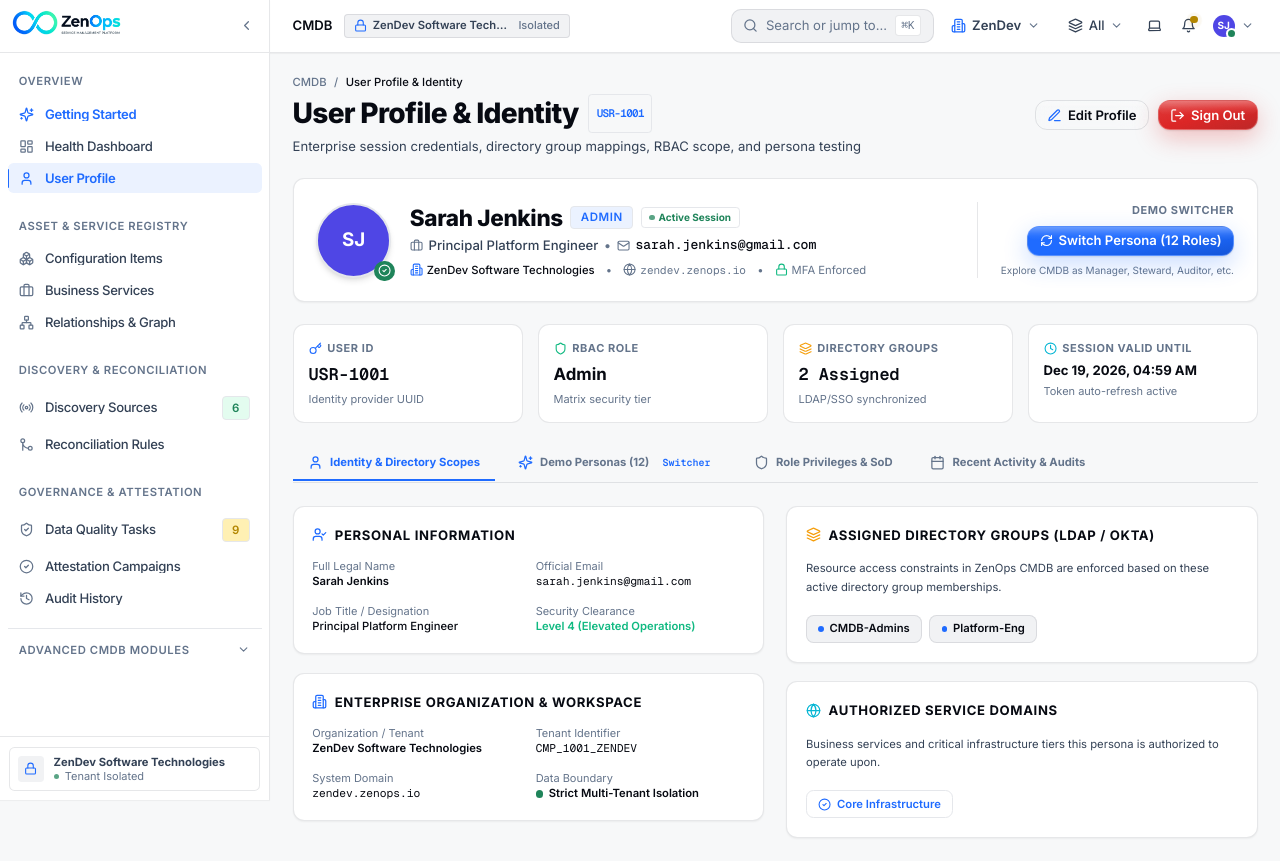
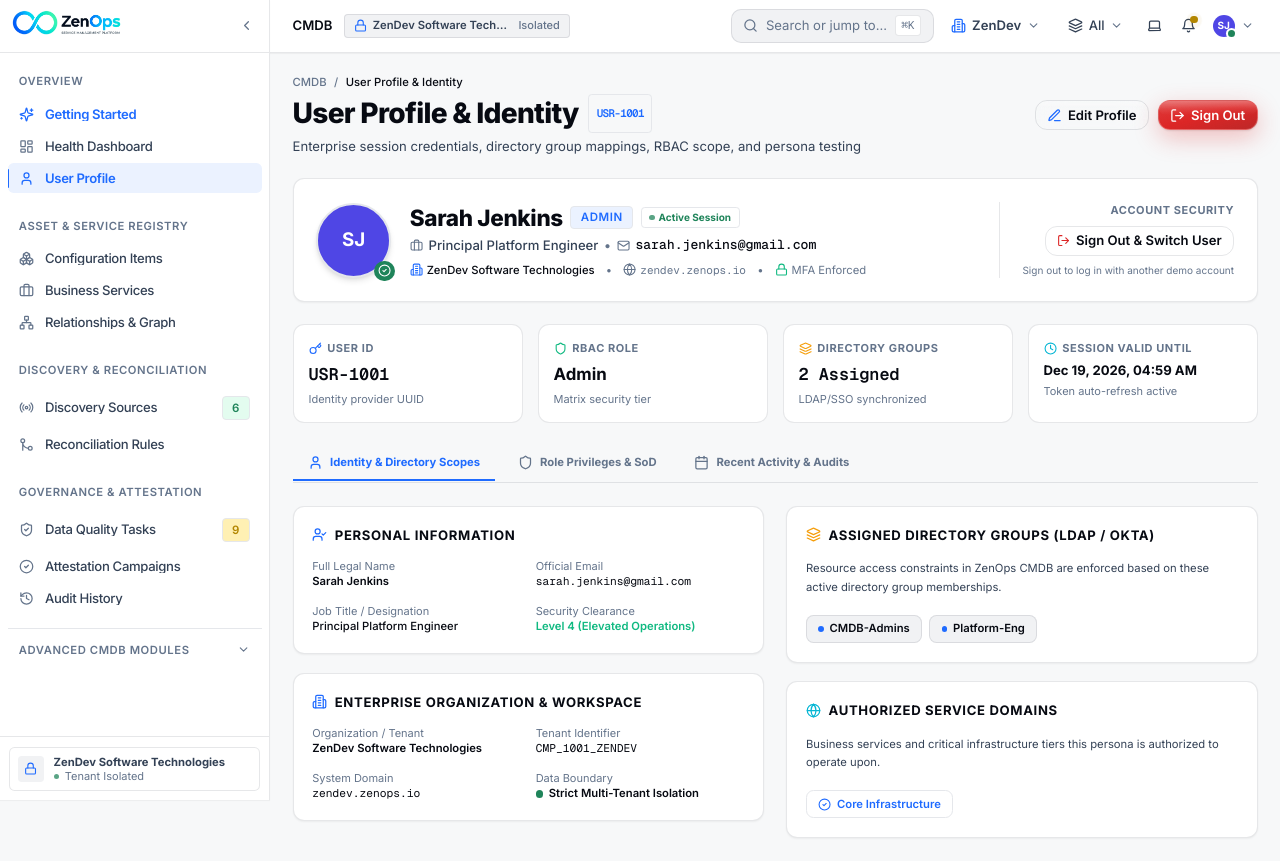
Before and after one commit to soundharyaprakash/Zenops-frontend-desgin, a Next.js app: page /profile in a window 1280 px wide. Built offline with nearby package versions, Linux system fonts and the light colour scheme.

Commit message:
fix(profile): remove in-app persona switchers so switching accounts requires explicit logout and login

```diff
--- a/src/components/layout/Header.tsx
+++ b/src/components/layout/Header.tsx
@@ -427,33 +427,6 @@ export function Header({ onOpenMobileSidebar, collapsed }: HeaderProps) {
                   </Link>
                 </div>
 
-                {/* Role Switcher Matrix */}
-                <div className="py-2 border-b border-border">
-                  <p className="px-2.5 text-[10px] font-bold uppercase tracking-wider text-muted mb-1 flex items-center justify-between">
-                    <span>View as role (Demo)</span>
-                    <span className="text-[9px] text-primary font-normal">12 Roles</span>
-                  </p>
-                  <div className="space-y-0.5 max-h-56 overflow-y-auto scrollbar-thin pr-1">
-                    {ALL_HUMAN_ROLES.map((role) => (
-                      <button
-                        key={role}
-                        type="button"
-                        onClick={() => {
-                          setUserRole(role);
-                          setProfileOpen(false);
-                        }}
-                        className={cn(
-                          "w-full text-left px-2.5 py-1.5 rounded-[3px] flex items-center justify-between text-xs transition-colors",
-                          userRole === role ? "bg-selected text-primary font-semibold" : "hover:bg-sunken text-default"
-                        )}
-                      >
-                        <span className="truncate pr-2">{role}</span>
-                        {userRole === role && <Check className="w-3.5 h-3.5 text-primary shrink-0" />}
-                      </button>
-                    ))}
-                  </div>
-                </div>
-
                 <div className="pt-1.5 space-y-0.5 text-secondary">
                   <Link
                     href="/profile"
--- a/src/components/profile/UserProfileView.tsx
+++ b/src/components/profile/UserProfileView.tsx
@@ -36,16 +36,15 @@ import { Input } from "@/components/ui/Input";
 import { cn } from "@/lib/utils";
 
 export function UserProfileView() {
-  const { session, userRole, activeTenant, auditHistory, logout, switchUser, updateUserProfile } = useCMDB();
+  const { session, userRole, activeTenant, auditHistory, logout, updateUserProfile } = useCMDB();
 
-  const [activeTab, setActiveTab] = useState<"overview" | "personas" | "permissions" | "activity">("overview");
+  const [activeTab, setActiveTab] = useState<"overview" | "permissions" | "activity">("overview");
   const [isEditModalOpen, setIsEditModalOpen] = useState(false);
 
   // Edit form state
   const [editName, setEditName] = useState(session?.name || "");
   const [editTitle, setEditTitle] = useState(session?.title || "");
 
-  const demoAccounts = AuthService.getDemoAccounts();
   const allUsers = AuthService.getAllUsers();
 
   // Find user's full data record
@@ -61,13 +60,6 @@ export function UserProfileView() {
       title: editTitle.trim(),
     });
     setIsEditModalOpen(false);
-  };
-
-  const handleSwitchPersona = (demoEmail: string) => {
-    const switched = AuthService.switchToDemoUser(demoEmail);
-    if (switched) {
-      switchUser(switched);
-    }
   };
 
   // Recent user activity from audit history
@@ -196,21 +188,22 @@ export function UserProfileView() {
             </div>
           </div>
 
-          {/* Quick Persona Switcher CTA */}
+          {/* Account Security & Sign Out CTA */}
           <div className="flex flex-col sm:flex-row md:flex-col items-start md:items-end justify-center gap-2 shrink-0 border-t md:border-t-0 md:border-l border-border pt-4 md:pt-0 md:pl-6">
             <span className="text-[11px] font-bold uppercase tracking-wider text-text-muted">
-              Demo Switcher
+              Account Security
             </span>
             <Button
               size="sm"
-              variant="primary"
-              leftIcon={<RefreshCw className="w-3.5 h-3.5" />}
-              onClick={() => setActiveTab("personas")}
+              variant="outline"
+              leftIcon={<LogOut className="w-3.5 h-3.5 text-danger" />}
+              onClick={logout}
+              className="hover:border-danger/40 hover:text-danger"
             >
-              Switch Persona (12 Roles)
+              Sign Out & Switch User
             </Button>
             <span className="text-[10px] text-text-muted">
-              Explore CMDB as Manager, Steward, Auditor, etc.
+              Sign out to log in with another demo account
             </span>
           </div>
         </div>
@@ -281,23 +274,6 @@ export function UserProfileView() {
         >
           <UserIcon className="w-4 h-4" />
           <span>Identity & Directory Scopes</span>
-        </button>
-
-        <button
-          type="button"
-          onClick={() => setActiveTab("personas")}
-          className={cn(
-            "flex items-center gap-2 px-4 py-2.5 text-xs font-bold border-b-2 transition-all whitespace-nowrap",
-            activeTab === "personas"
-              ? "border-primary text-primary"
-              : "border-transparent text-text-muted hover:text-text-default"
-          )}
-        >
-          <Sparkles className="w-4 h-4 text-brand-blue" />
-          <span>Demo Personas ({demoAccounts.length})</span>
-          <span className="px-1.5 py-0.2 rounded-full text-[10px] bg-primary/10 text-primary font-mono">
-            Switcher
-          </span>
         </button>
 
         <button
@@ -451,91 +427,7 @@ export function UserProfileView() {
         </div>
       )}
 
-      {/* TAB B: DEMO PERSONAS SWITCHER */}
-      {activeTab === "personas" && (
-        <div className="space-y-4">
-          <div className="p-4 rounded-xl bg-primary/5 border border-primary/20 flex flex-col sm:flex-row sm:items-center justify-between gap-3">
-            <div className="space-y-0.5">
-              <h4 className="font-bold text-sm text-text-default flex items-center gap-2">
-                <Sparkles className="w-4 h-4 text-brand-blue" />
-                Enterprise Role Simulation & Persona Testing
-              </h4>
-              <p className="text-xs text-text-secondary leading-relaxed">
-                Click any persona below to instantaneously switch your session. Test how the CMDB UI, governance safeguards, and RBAC matrix adapt dynamically to each user role.
-              </p>
-            </div>
-            <span className="text-xs font-mono font-bold text-primary shrink-0 px-3 py-1 bg-surface rounded-full border border-primary/30">
-              12 Roles Seeded
-            </span>
-          </div>
-
-          <div className="grid grid-cols-1 md:grid-cols-2 lg:grid-cols-3 gap-3.5">
-            {demoAccounts.map((account) => {
-              const isCurrent =
-                (session?.email || "").toLowerCase() === account.email.toLowerCase();
-
-              return (
-                <div
-                  key={account.email}
-                  className={cn(
-                    "p-4 rounded-xl border transition-all flex flex-col justify-between space-y-3",
-                    isCurrent
-                      ? "bg-selected-bg/40 border-primary ring-2 ring-primary/40 shadow-xs"
-                      : "bg-surface border-border hover:border-border-strong hover:bg-sunken/40"
-                  )}
-                >
-                  <div className="space-y-2">
-                    <div className="flex items-start justify-between gap-2">
-                      <div className="flex items-center gap-2.5 min-w-0">
-                        <Avatar name={account.name} size="md" presence={isCurrent ? "online" : undefined} />
-                        <div className="min-w-0">
-                          <h5 className="font-bold text-sm text-text-default truncate">{account.name}</h5>
-                          <span className="text-[11px] text-text-muted font-mono block truncate">
-                            {account.email}
-                          </span>
-                        </div>
-                      </div>
-
-                      {isCurrent && (
-                        <span className="px-2 py-0.5 rounded text-[10px] font-bold bg-primary text-white shrink-0">
-                          Current User
-                        </span>
-                      )}
-                    </div>
-
-                    <div className="pt-1">
-                      <Lozenge variant={isCurrent ? "primary" : "info"} size="xs">
-                        {account.role}
-                      </Lozenge>
-                    </div>
-
-                    <p className="text-xs text-text-secondary leading-relaxed pt-1">
-                      {account.note}
-                    </p>
-                  </div>
-
-                  <div className="pt-2 border-t border-border/80 flex items-center justify-between">
-                    <span className="text-[10px] text-text-muted font-mono">
-                      Pass: {account.password}
-                    </span>
-
-                    <Button
-                      size="xs"
-                      variant={isCurrent ? "outline" : "primary"}
-                      disabled={isCurrent}
-                      onClick={() => handleSwitchPersona(account.email)}
-                    >
-                      {isCurrent ? "Active Persona" : "Switch Persona"}
-                    </Button>
-                  </div>
-                </div>
-              );
-            })}
-          </div>
-        </div>
-      )}
-
-      {/* TAB C: RBAC PERMISSIONS & PRIVILEGES */}
+      {/* TAB B: RBAC PERMISSIONS & PRIVILEGES */}
       {activeTab === "permissions" && (
         <div className="space-y-5">
           <Card className="p-5 bg-surface border border-border rounded-xl space-y-4">
```
